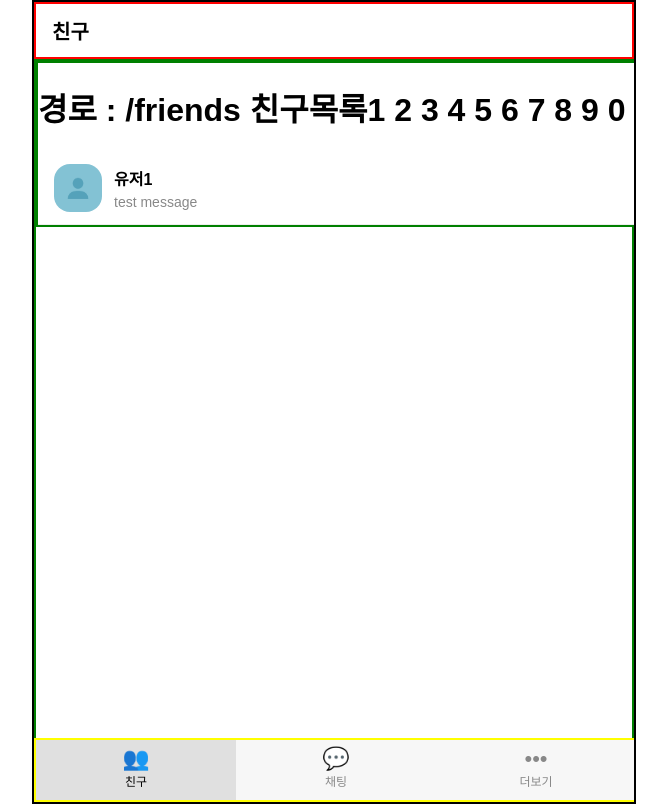
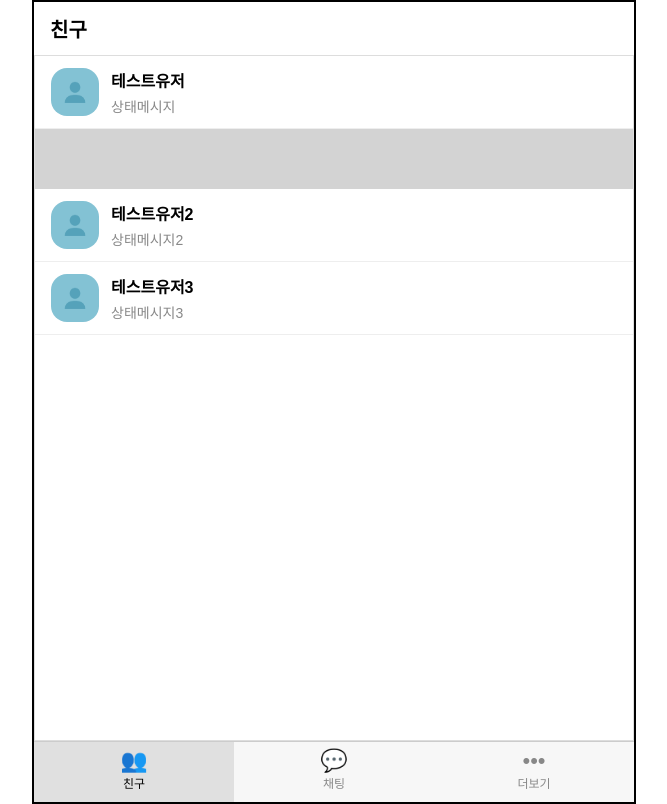
Before and after one commit to mystelee0/chat_typescript, a React (Vite) app: page /friends in a window 1280 px wide. Shown: the whole page, without its empty margins (306-973 px from the left). Built offline with nearby package versions, Linux system fonts and the light colour scheme.

Commit message:
친구목록 수정

```diff
--- a/src/components/Footer.tsx
+++ b/src/components/Footer.tsx
@@ -40,14 +40,7 @@ const FooterContainer = styled.div`
   background-color: #f7f7f7;
   border-top: 1px solid #ccc;
 
-  position: absolute;  // 화면 하단 고정
   margin: 0 auto;
-  bottom: 0;
-  left: 0;
-  right: 0;
-  z-index: 1000;
-
-  border:2px solid yellow;
 `;
 interface FooterBoxProps {
     $active : boolean;
--- a/src/components/FriendListItem.tsx
+++ b/src/components/FriendListItem.tsx
@@ -8,14 +8,13 @@ interface FriendListItemProps {
     message: string;
     profile: string;
   };
-  key?: string;
   handleOnClick?: () => void;
 }
 
-export default function FriendListItem({ friend, key, handleOnClick}: FriendListItemProps) {
+export default function FriendListItem({ friend, handleOnClick}: FriendListItemProps) {
 
     return (
-        <ItemContainer onClick={handleOnClick} key={key}>
+        <ItemContainer onClick={handleOnClick}>
             <ShowProfile imageUrls={[friend.profile]} />
             <ItemInfo>
                 <ItemTitle>{friend.name}</ItemTitle>
--- a/src/components/Header.tsx
+++ b/src/components/Header.tsx
@@ -26,5 +26,5 @@ const PageTitle = styled.header`
  color:black;
  padding:12px 16px;
 
- border:2px solid red;
+
 `
--- a/src/components/Main.tsx
+++ b/src/components/Main.tsx
@@ -15,8 +15,8 @@ export default function Main({children} :MainProps) {
 }
 
 const MainContainer = styled.main`
-  margin-bottom:60px;
+display:flex;
+flex:1;
   padding:0;
 height:100%;
-border:2px solid green;
 `
--- a/src/pages/Friends.tsx
+++ b/src/pages/Friends.tsx
@@ -1,26 +1,34 @@
 import styled from "styled-components"
 import FriendListItem from "../components/FriendListItem"
+import { useAppSelector } from "../store/hooks"
+import { selectUser } from "../store/userSlice"
 
-export default function Friends(){
+export default function Friends() {
+
+    // 사용자 정보
+    const user = useAppSelector(selectUser);
+
+    // 친구 정보
+    const friends = useAppSelector((state) => state.friends)
 
     return (
-
-    <FriendListContainer>
-        <h1>경로 : /friends 친구목록1 2 3 4 5 6 7 8 9 0</h1>
-        <FriendListItem friend={{name:"유저1",id:"user1",message:"test message",profile:"/profile.jpg"}} key={"1"}/>
-    </FriendListContainer>
+        <FriendListContainer>
+            <FriendListItem friend={user} />
+            <div style={{width:"100%",height:"60px",backgroundColor:"lightgray"}}></div>
+            {
+                friends.map((friend) =>
+                    <FriendListItem friend={friend} />
+                )
+            }
+        </FriendListContainer>
     )
 }
 
 
 const FriendListContainer = styled.div`
     flex:1;
-  width: 100%;
-
   margin: 0 auto;
   background: #fff;
   border: 1px solid #ddd;
   overflow: hidden;
-
-  border:2px solid green;
 `
--- /dev/null
+++ b/src/store/friendListSlice.ts
@@ -0,0 +1,46 @@
+import { createSlice } from '@reduxjs/toolkit'
+import type { PayloadAction } from '@reduxjs/toolkit'
+import type { RootState } from './store'
+
+// Define a type for the slice state
+interface FriendState {
+    id: string,
+    name: string,
+    message: string,
+    profile: string
+}
+
+
+// Define the initial state using that type
+const initialState: FriendState[] = [
+    {
+        id: "01011112222",
+        name: "테스트유저2",
+        message: "상태메시지2",
+        profile: "/profile.jpg"
+    },
+    {
+        id: "01011113333",
+        name: "테스트유저3",
+        message: "상태메시지3",
+        profile: "/profile.jpg"
+    },
+]
+
+export const friendListSlice = createSlice({
+    name: 'friends',
+    // `createSlice` will infer the state type from the `initialState` argument
+    initialState,
+    reducers: {
+        addFriend: (state, action: PayloadAction<FriendState>) => {
+            return [...state,action.payload];
+        },
+    },
+})
+
+export const { addFriend } = friendListSlice.actions
+
+// Other code such as selectors can use the imported `RootState` type
+export const selectUser = (state: RootState) => state.user
+
+export default friendListSlice.reducer
--- a/src/store/store.ts
+++ b/src/store/store.ts
@@ -1,9 +1,11 @@
 import { configureStore } from '@reduxjs/toolkit'
 import userReducer from './userSlice'
+import friendListReducer from './friendListSlice'
 
 export const store = configureStore({
   reducer: {
-    user:userReducer
+    user:userReducer,
+    friends:friendListReducer
   },
 })
 
--- a/src/store/userSlice.ts
+++ b/src/store/userSlice.ts
@@ -4,15 +4,17 @@ import type { RootState } from './store'
 
 // Define a type for the slice state
 interface UserState {
-  id:string | null,
-  name:string | null,
-  profile:string | null
+  id:string,
+  name:string,
+  message:string,
+  profile:string
 }
 
 // Define the initial state using that type
 const initialState: UserState = {
   id:"test_user",
   name:"테스트유저",
+  message:"상태메시지",
   profile:"/profile.jpg"
 }
 
```
